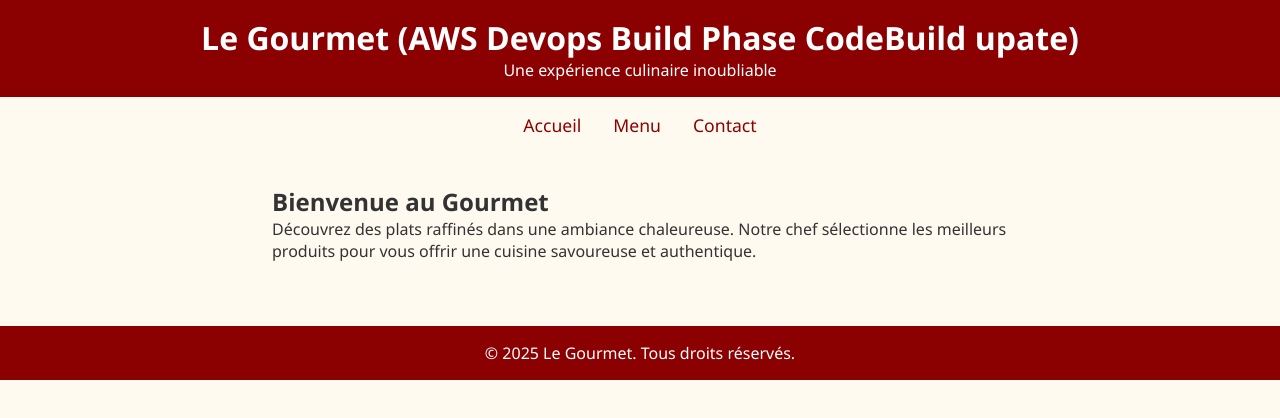
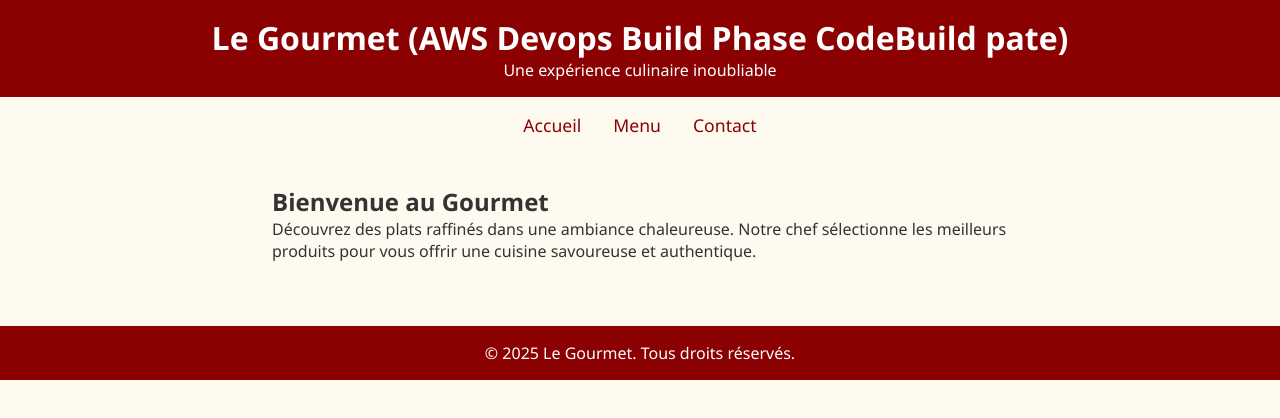
Before and after one commit to olinogit/AWS-Beanstalk-NodeApp, a website: page front/index.html in a window 1280 px wide. Drawn offline with Linux system fonts and the light colour scheme.

Commit message:
update index.html

```diff
--- a/front/index.html
+++ b/front/index.html
@@ -87,7 +87,7 @@
 <body>
 
   <header>
-    <h1>Le Gourmet (AWS Devops Build Phase CodeBuild upate) </h1>
+    <h1>Le Gourmet (AWS Devops Build Phase CodeBuild pate) </h1>
     <p>Une expérience culinaire inoubliable</p>
   </header>
 
```
